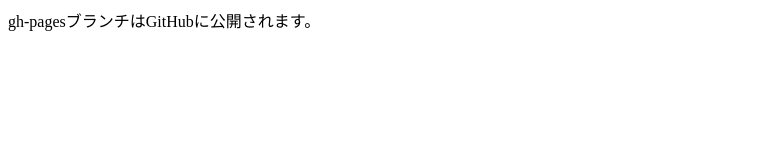
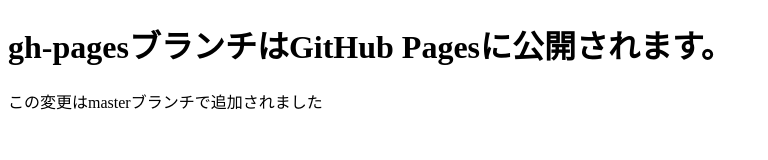
Before and after one commit to gagagakusei/git-study, a plain HTML site: page index.html in a window 1280 px wide. Shown: the whole page, without its empty margins (0-768 px from the left). Drawn offline with Linux system fonts and the light colour scheme.

Commit message:
段落を追加

```diff
--- a/index.html
+++ b/index.html
@@ -7,7 +7,8 @@
     <title>Gitの勉強</title>
 </head>
 <body>
-    gh-pagesブランチはGitHubに公開されます。
+	<h1>gh-pagesブランチはGitHub Pagesに公開されます。</h1>
+	<p>この変更はmasterブランチで追加されました</p
 
 </body>
 </html>
```
